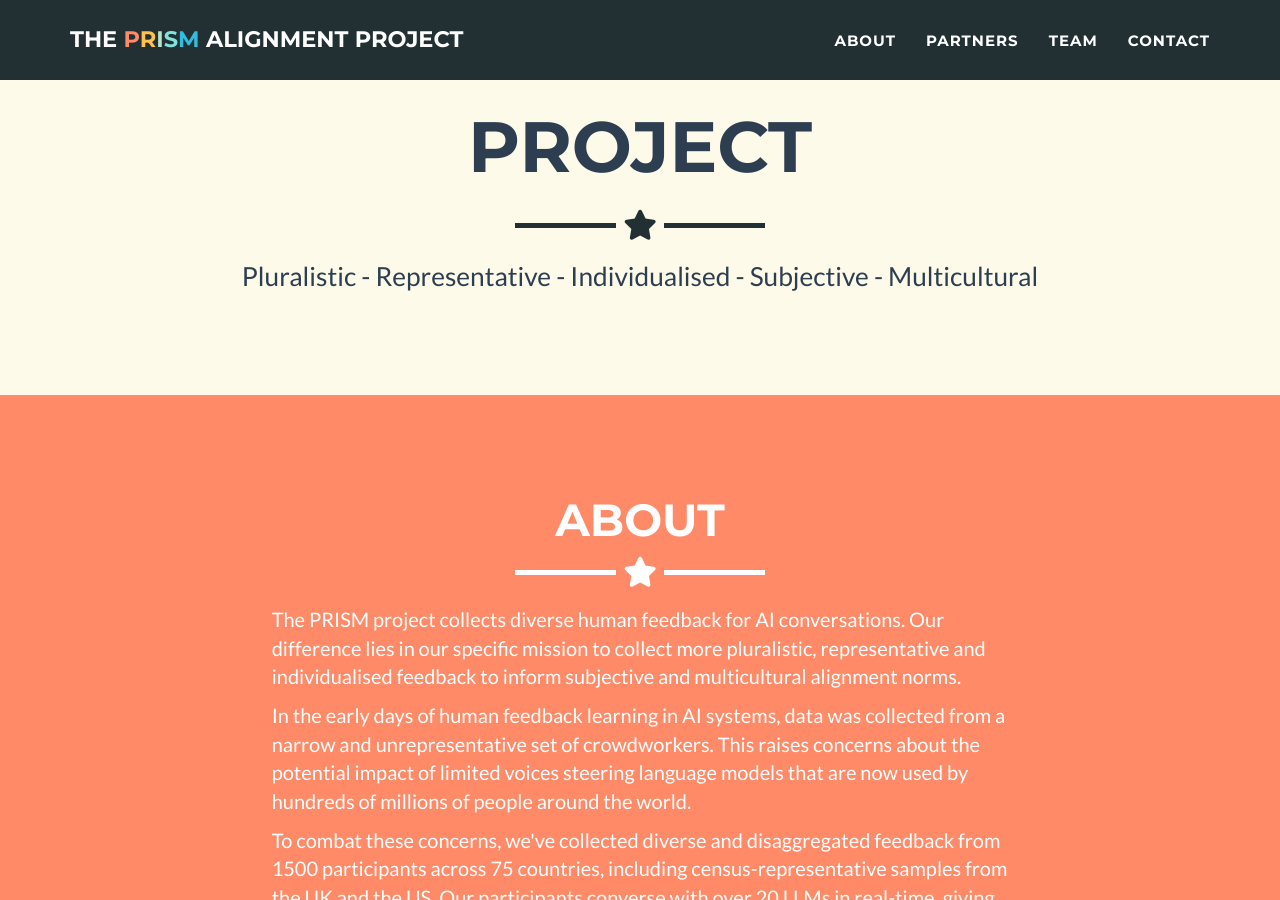
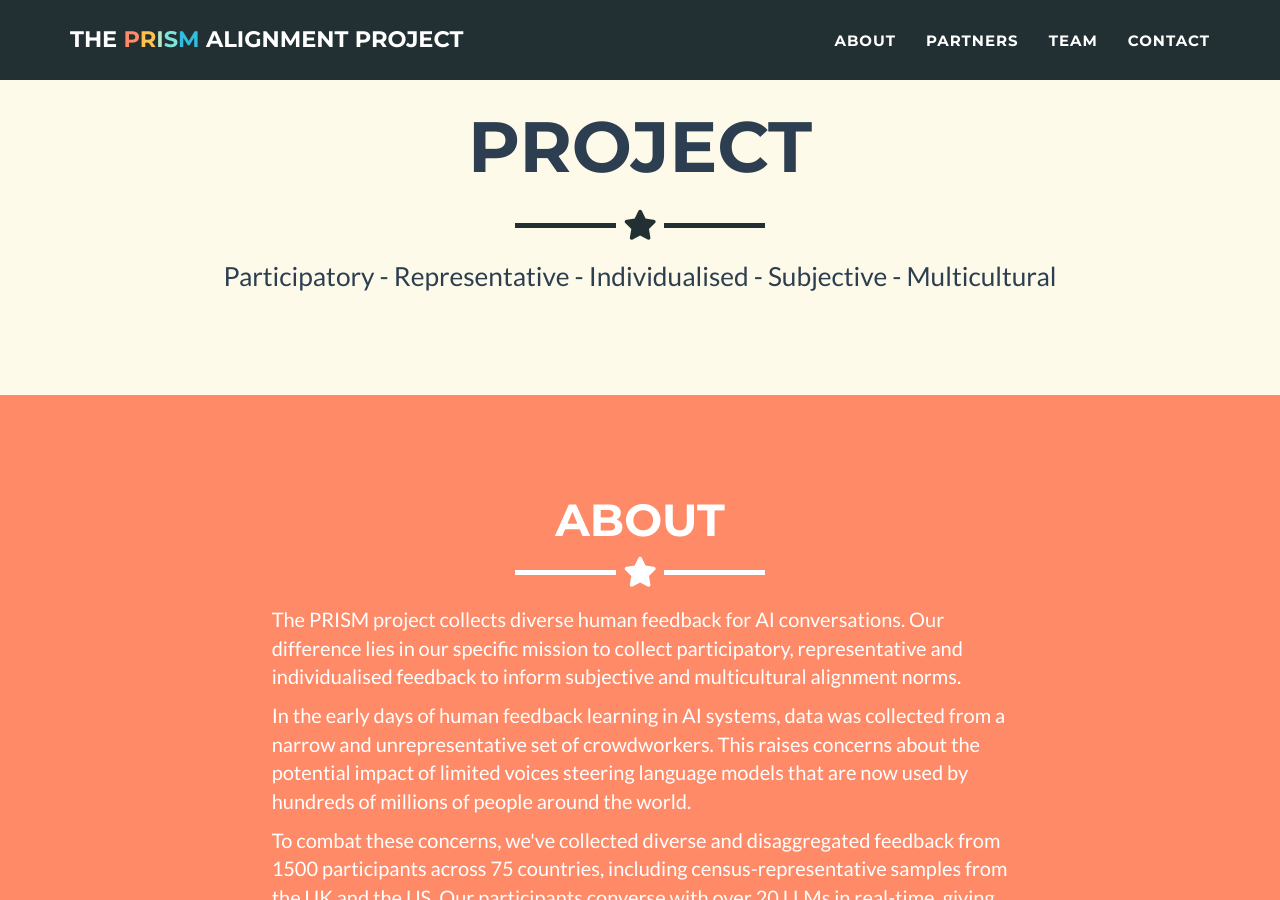
Before and after one commit to HannahKirk/prism-alignment, a Jekyll site: the page built from docs/index.html, in a window 1280 px wide and 900 px high, scrolled down 531 px. Built offline with Jekyll 4.4.1, drawn with Linux system fonts in a browser that asks for light colours.

Commit message:
update partners and skills

```diff
--- a/docs/_config.yml
+++ b/docs/_config.yml
@@ -5,7 +5,7 @@ formid: xqkvjyvw
 url: "https://hannahkirk.github.io/prism-alignment"
 description: "Welcome to the Prism Alignment Project."
 keywords: "It's time more people contributed to LLM development."
-skills: "Pluralistic - Representative - Individualised - Subjective - Multicultural"
+skills: "Participatory - Representative - Individualised - Subjective - Multicultural"
 meta_author: Hannah Rose Kirk
 
 # Google webmaster tools
--- a/docs/_includes/about.html
+++ b/docs/_includes/about.html
@@ -9,7 +9,7 @@
     </div>
     <div class="row">
       <div class="col-lg-8 col-lg-offset-2">
-        <p>The PRISM project collects diverse human feedback for AI conversations. Our difference lies in our specific mission to collect more pluralistic, representative and individualised feedback to inform subjective and multicultural alignment norms.</p>
+        <p>The PRISM project collects diverse human feedback for AI conversations. Our difference lies in our specific mission to collect participatory, representative and individualised feedback to inform subjective and multicultural alignment norms.</p>
         <p>In the early days of human feedback learning in AI systems, data was collected from a narrow and unrepresentative set of crowdworkers. This raises concerns about the potential impact of limited voices steering language models that are now used by hundreds of millions of people around the world.</p>
         <p>To combat these concerns, we've collected diverse and disaggregated feedback from 1500 participants across 75 countries, including census-representative samples from the UK and the US. Our participants converse with over 20 LLMs in real-time, giving rich signals on each response.</p>
         <p>With this data, we aim to provide insights into how humans differ in their interactions with large language models across different sociocultural contexts.</p>
--- a/docs/_includes/contact.html
+++ b/docs/_includes/contact_not_used.html
@@ -14,7 +14,7 @@
         <form name="sentMessage" id="contactForm" novalidate>
           <div class="row control-group">
             <div class="form-group col-xs-12 floating-label-form-group controls">
-              <label for="name">Name</label>
+              <label for="name">RAAH</label>
               <input type="text" class="form-control" placeholder="Name" id="name" required
                 data-validation-required-message="Please enter your name.">
               <p class="help-block text-danger"></p>
```
Also changed, not shown: docs/_data/partners.yml (+12 -0 lines), docs/img/partners/azure.png, docs/img/partners/esrc.png (added), docs/img/partners/meedan.png (added), docs/img/partners/open_phil.jpeg (added).
